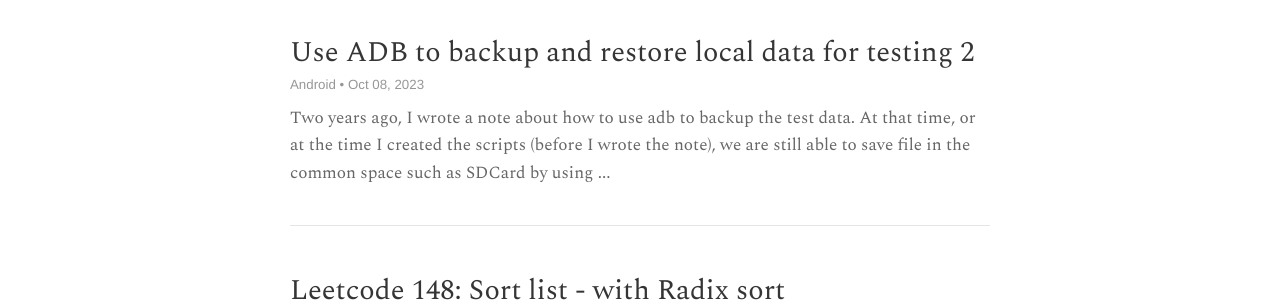
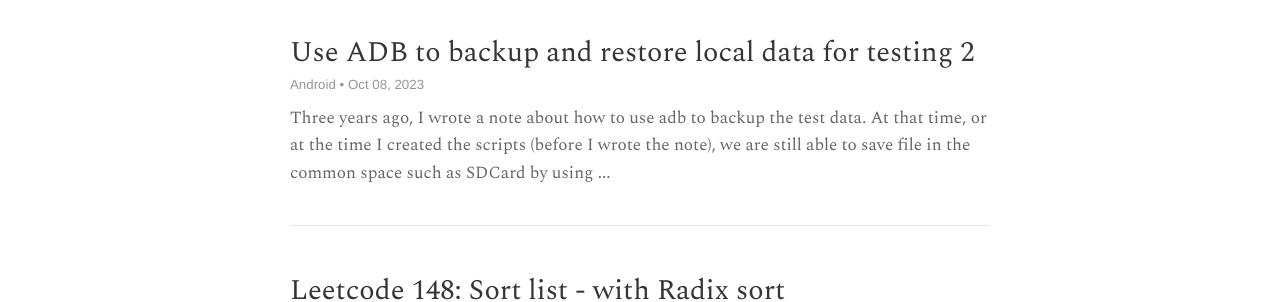
Before and after one commit to tuanchauict/iamtuna.org, a Jekyll site: the page built from docs/index.html, in a window 1280 px wide. Shown: the part 273-575 px from the top of the page. Built offline with Jekyll 4.4.1, drawn with Linux system fonts in a browser that asks for light colours; the list of posts is cut into pages by our own code.

Commit message:
Correct time for "Use ADB to backup and restore local data for testing 2"

````diff
--- a/docs/_posts/2023-10-08-use-adb-backup-restore-local-data-2.md
+++ b/docs/_posts/2023-10-08-use-adb-backup-restore-local-data-2.md
@@ -11,7 +11,7 @@ hidden: false
 draft: false
 ---
 
-Two years ago, I wrote [a note about how to use `adb` to backup the test data](https://iamtuna.org/2020-11-07/use-adb-backup-and-restore-local-data-for-testing). At that time, or at the time I created the scripts (before I wrote the note), we are still able to save file in the common space such as SDCard by using <!--more-->
+Three years ago, I wrote [a note about how to use `adb` to backup the test data](https://iamtuna.org/2020-11-07/use-adb-backup-and-restore-local-data-for-testing). At that time, or at the time I created the scripts (before I wrote the note), we are still able to save file in the common space such as SDCard by using <!--more-->
 ```
 adb shell run-as ...
 ```
````
Also changed, not shown: other parts of docs/_posts/2023-10-08-use-adb-backup-restore-local-data-2.md (+1 -1 lines).
